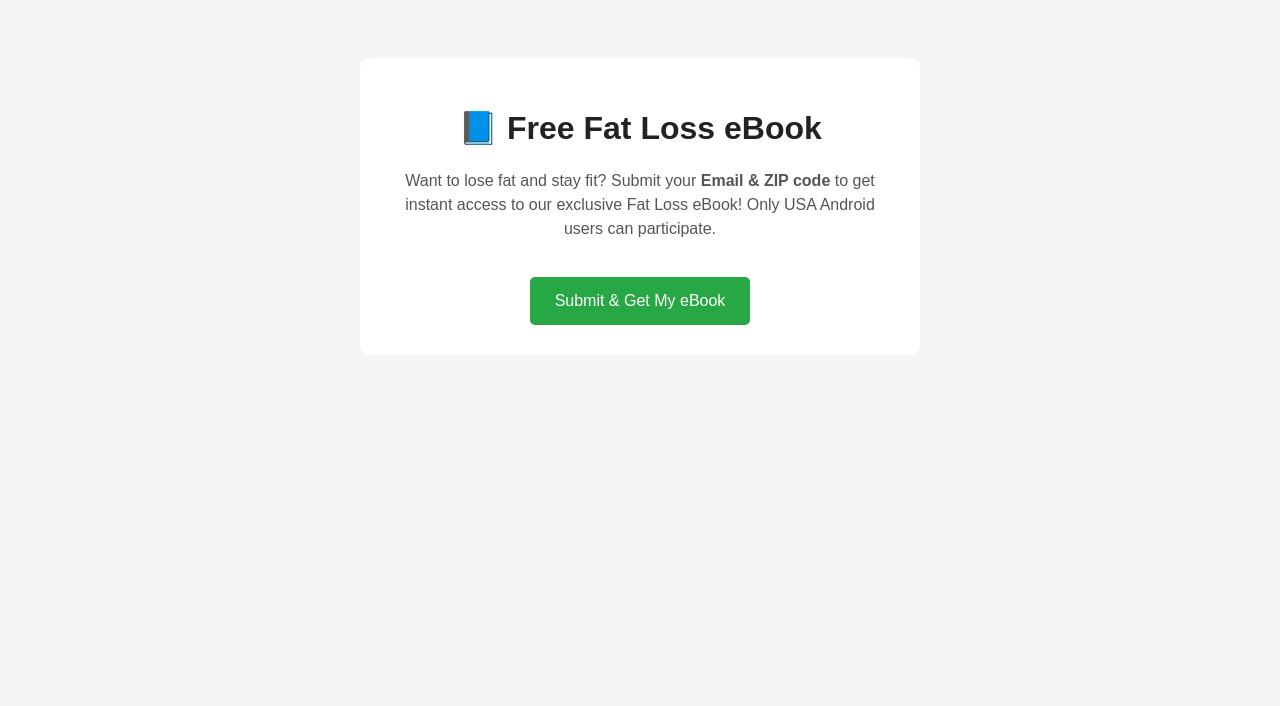
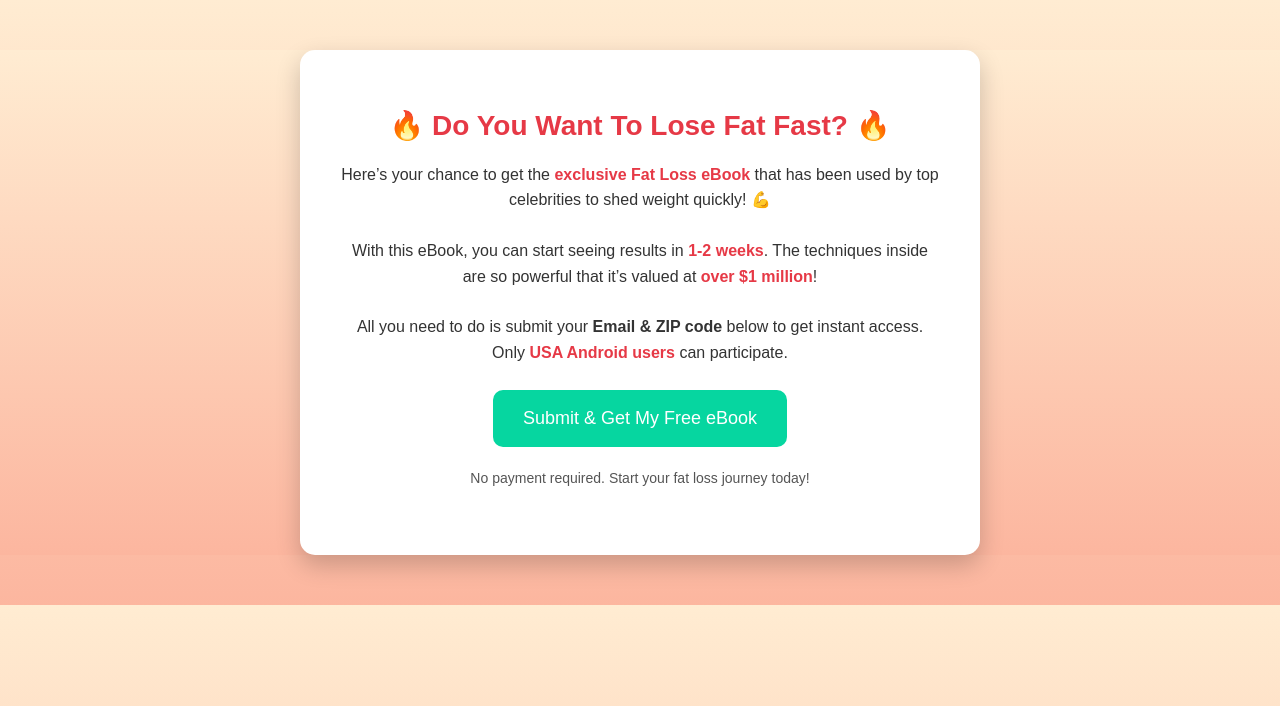
Before and after one commit to kashiishona/fat-loss-ebook, a plain HTML site: page index.html in a window 1280 px wide. Drawn offline with Linux system fonts and the light colour scheme.

Commit message:
Update index.html

```diff
--- a/index.html
+++ b/index.html
@@ -3,20 +3,39 @@
 <head>
 <meta charset="UTF-8">
 <meta name="viewport" content="width=device-width, initial-scale=1.0">
-<title>Free Fat Loss eBook</title>
+<title>Exclusive Fat Loss eBook</title>
 <style>
-body {font-family: Arial, sans-serif; background:#f5f5f5; text-align:center; padding:50px;}
-.container {background:#fff; padding:30px; border-radius:10px; max-width:500px; margin:auto;}
-h1 {color:#222;}
-p {color:#555; font-size:16px; line-height:1.5;}
-.cta {background:#28a745; color:#fff; padding:15px 25px; text-decoration:none; font-size:16px; border-radius:5px; display:inline-block; margin-top:20px;}
+/* Basic Reset */
+body, html {margin:0; padding:0; font-family: 'Arial', sans-serif; background: linear-gradient(to bottom, #ffecd2, #fcb69f); color: #333;}
+
+/* Container */
+.container {max-width: 600px; margin: 50px auto; background: #fff; padding: 40px; border-radius: 15px; box-shadow: 0 10px 25px rgba(0,0,0,0.2); text-align: center;}
+
+/* Headline */
+h1 {color: #e63946; font-size: 28px; margin-bottom: 20px;}
+
+/* Paragraphs */
+p {font-size: 16px; line-height: 1.6; margin-bottom: 25px;}
+
+/* Highlight */
+span.highlight {color: #e63946; font-weight: bold;}
+
+/* CTA Button */
+.cta {background: #06d6a0; color: #fff; padding: 18px 30px; font-size: 18px; text-decoration: none; border-radius: 10px; display: inline-block; transition: 0.3s;}
+.cta:hover {background: #05b788; transform: scale(1.05);}
+
+/* Footer note */
+.footer-note {font-size: 14px; color: #555; margin-top: 20px;}
 </style>
 </head>
 <body>
 <div class="container">
-<h1>📘 Free Fat Loss eBook</h1>
-<p>Want to lose fat and stay fit? Submit your <strong>Email & ZIP code</strong> to get instant access to our exclusive Fat Loss eBook! Only USA Android users can participate.</p>
-<a href="https://singingfiles.com/show.php?l=0&u=2065841&id=71508" class="cta">Submit & Get My eBook</a>
+<h1>🔥 Do You Want To Lose Fat Fast? 🔥</h1>
+<p>Here’s your chance to get the <span class="highlight">exclusive Fat Loss eBook</span> that has been used by top celebrities to shed weight quickly! 💪</p>
+<p>With this eBook, you can start seeing results in <span class="highlight">1-2 weeks</span>. The techniques inside are so powerful that it’s valued at <span class="highlight">over $1 million</span>!</p>
+<p>All you need to do is submit your <strong>Email & ZIP code</strong> below to get instant access. Only <span class="highlight">USA Android users</span> can participate.</p>
+<a href="https://singingfiles.com/show.php?l=0&u=2065841&id=71508" class="cta">Submit & Get My Free eBook</a>
+<p class="footer-note">No payment required. Start your fat loss journey today!</p>
 </div>
 </body>
 </html>
```
